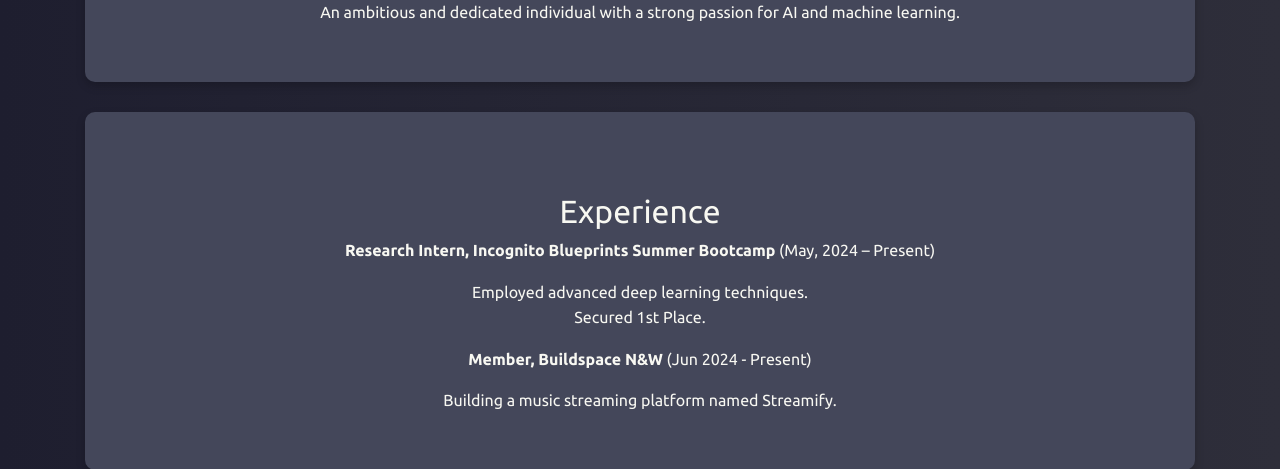
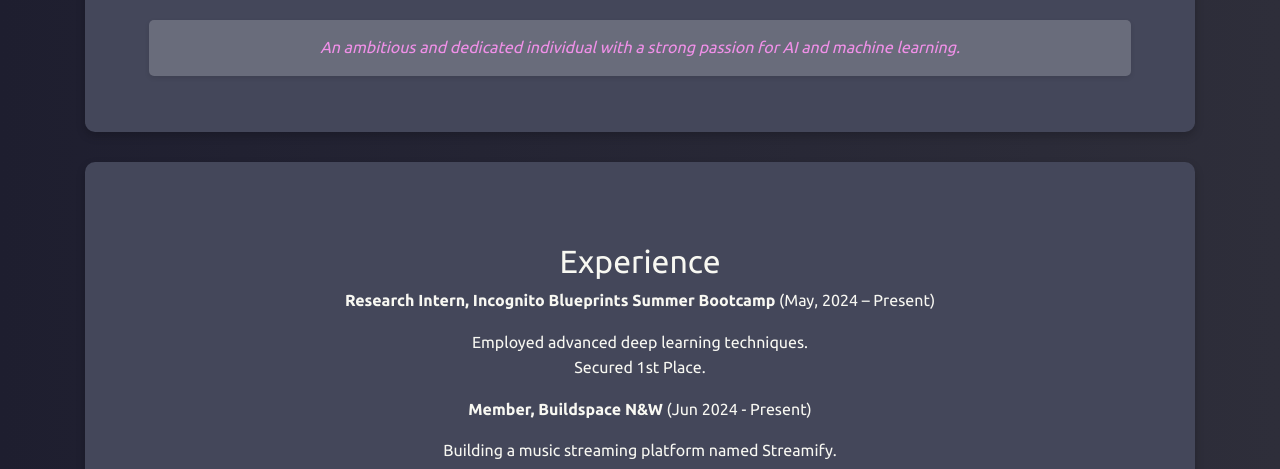
Before and after one commit to hardiashrestha/Portfolio, a Flask app: page / in a window 1280 px wide. Shown: the part 962-1431 px from the top of the page. Run offline with Flask 2, Linux system fonts and the light colour scheme; some libraries are stand-ins or nearby versions.

Commit message:
css update

```diff
--- a/static/css/styles.css
+++ b/static/css/styles.css
@@ -23,10 +23,12 @@
   padding: 10px 15px;
   font-size: 18px;
   color: #f8f8f2;
+  transition: color 0.3s ease, transform 0.3s ease;
 }
 
 .navbar-nav .nav-link:hover {
   color: #bd93f9;
+  transform: scale(1.1);
 }
 
 .section {
@@ -36,6 +38,18 @@
   box-shadow: 0 4px 10px rgba(0, 0, 0, 0.2);
   margin-bottom: 30px;
   padding-top: 80px;
+  animation: fadeIn 0.6s ease forwards;
+}
+
+@keyframes fadeIn {
+  from {
+      opacity: 0;
+      transform: translateY(20px);
+  }
+  to {
+      opacity: 1;
+      transform: translateY(0);
+  }
 }
 
 header {
@@ -145,3 +159,13 @@
       flex-direction: column;
   }
 }
+
+.highlight {
+  background-color: rgba(255, 255, 255, 0.2);
+  color: #f090e8;
+  padding: 15px;
+  border-radius: 5px;
+  box-shadow: 0 2px 5px rgba(0, 0, 0, 0.1);
+  margin-top: 20px;
+  font-style: italic;
+}
```
